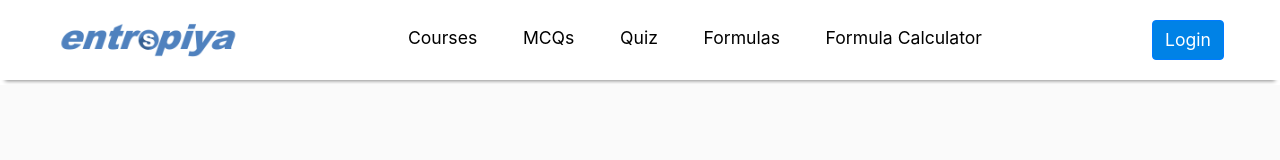
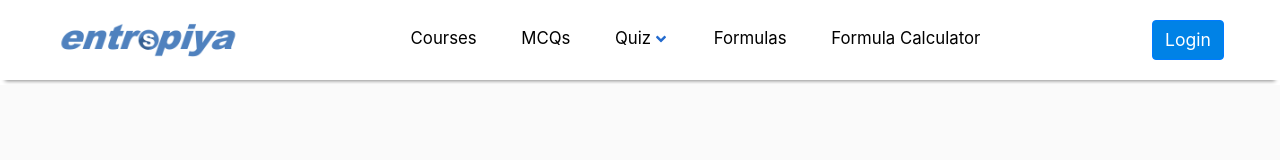
Before and after one commit to vilmarcabanero/entropiya-client-old-120921, a React (Create React App) app: page / in a window 1280 px wide. Shown: the top 160 px of the page. Built offline with nearby package versions, Linux system fonts and the light colour scheme.

Commit message:
Added fa for drop down.

```diff
--- a/package.json
+++ b/package.json
@@ -20,6 +20,7 @@
     "react": "^17.0.2",
     "react-dom": "^17.0.2",
     "react-file-base64": "^1.0.3",
+    "react-icons": "^4.2.0",
     "react-scripts": "4.0.3",
     "redux": "^4.0.5",
     "redux-thunk": "^2.3.0",
--- a/src/assets/stylesheets/_variables.scss
+++ b/src/assets/stylesheets/_variables.scss
@@ -7,6 +7,7 @@ $white: white;
 $steelBlue: steelblue;
 $primaryColor: #0082e6;
 $celticBlue: #246BCE;
+$blue1: #0066ff;
 
 
 $darkBlue: hsl(233, 26%, 24%);
--- a/src/components/Home/HeaderLinks.tsx
+++ b/src/components/Home/HeaderLinks.tsx
@@ -1,5 +1,7 @@
 import React from 'react';
 import styled from 'styled-components';
+import {FaAngleDown} from 'react-icons/fa'
+
 
 const HeaderLinks: React.FC = () => {
 
@@ -7,7 +9,7 @@ const HeaderLinks: React.FC = () => {
     <StyledHeaderLinks>
       <a href="#">Courses</a>
       <a href="#">MCQs</a>
-      <a href="#">Quiz</a>
+      <a href="#">Quiz<StyledFaAngleDown/></a>
       <a href="#">Formulas</a>
       <a href="#">Formula Calculator</a>
     </StyledHeaderLinks>
@@ -16,7 +18,16 @@ const HeaderLinks: React.FC = () => {
 
 const primaryColor = '#0082e6';
 const celticBlue = '#246BCE';
-const fontA = '1.1rem';
+const fontA = '1.05rem';
+
+const StyledFaAngleDown = styled(FaAngleDown)`
+  margin-left: 2px;
+  font-size: 1rem;
+  color: ${celticBlue};
+  &:hover {
+    color: ${celticBlue};
+  }
+`
 
 const StyledHeaderLinks = styled.div`
   display: flex;
--- a/src/components/Home/RightNav.jsx
+++ b/src/components/Home/RightNav.jsx
@@ -17,7 +17,6 @@ const RightNav = ({open}) => {
   )
 }
 
-const lightGrayishBlue = 'hsl(220, 16%, 96%)';
 const primaryColor = '#0082e6';
 
 const StyledRightNav = styled.div`
@@ -25,7 +24,18 @@ const StyledRightNav = styled.div`
   display: flex;
   box-shadow: 0px 5px 15px 0px #888888;
   align-items: flex-start;
-  padding: 2rem 2rem 0 2rem;
+  padding: 2rem;
+  flex-flow: column;
+  background-color: white;
+  position: fixed;
+  transform: ${({open}) => open ? 'translateX(0)' : 'translateX(100%)'};
+  top: 4.8rem;
+  right: ${({open}) => open ? '2%' : '-10%'};
+  width: 96%;
+  border-radius: 5px;
+  /* padding-top: 1rem; */
+  transition: transform 0.3s ease-in-out;
+
     > a {
       text-decoration: none;
       color: black;
@@ -53,20 +63,6 @@ const StyledRightNav = styled.div`
     display: none
   }
 
-  @media (max-width: 55rem) {
-      flex-flow: column nowrap;
-      background-color: white;
-      position: fixed;
-      transform: ${({open}) => open ? 'translateX(0)' : 'translateX(100%)'};
-      top: 4.8rem;
-      right: ${({open}) => open ? '2%' : '-2%'};
-      height: 20rem;
-      width: 96%;
-      border-radius: 5px 5px 5px 5px;
-      /* padding-top: 1rem; */
-      transition: transform 0.3s ease-in-out;
-    }
-
 `
 
 export default RightNav;
```
Also changed, not shown: 2 other files (tests, documents, lock files or other folders).
